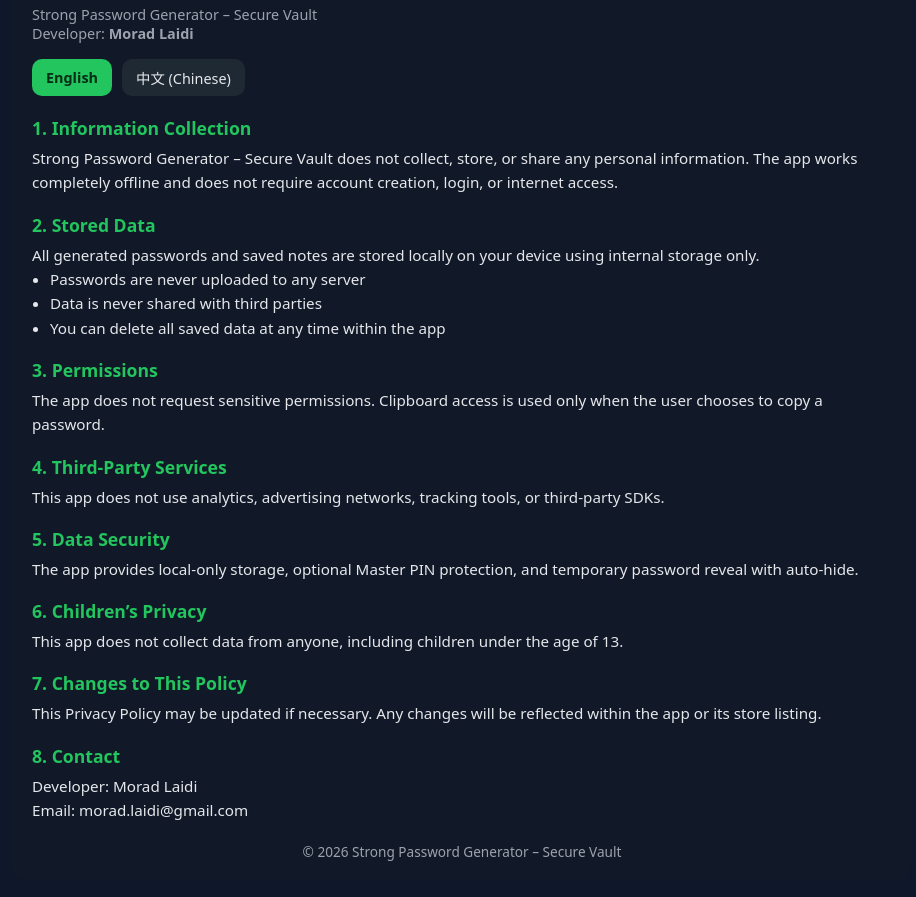
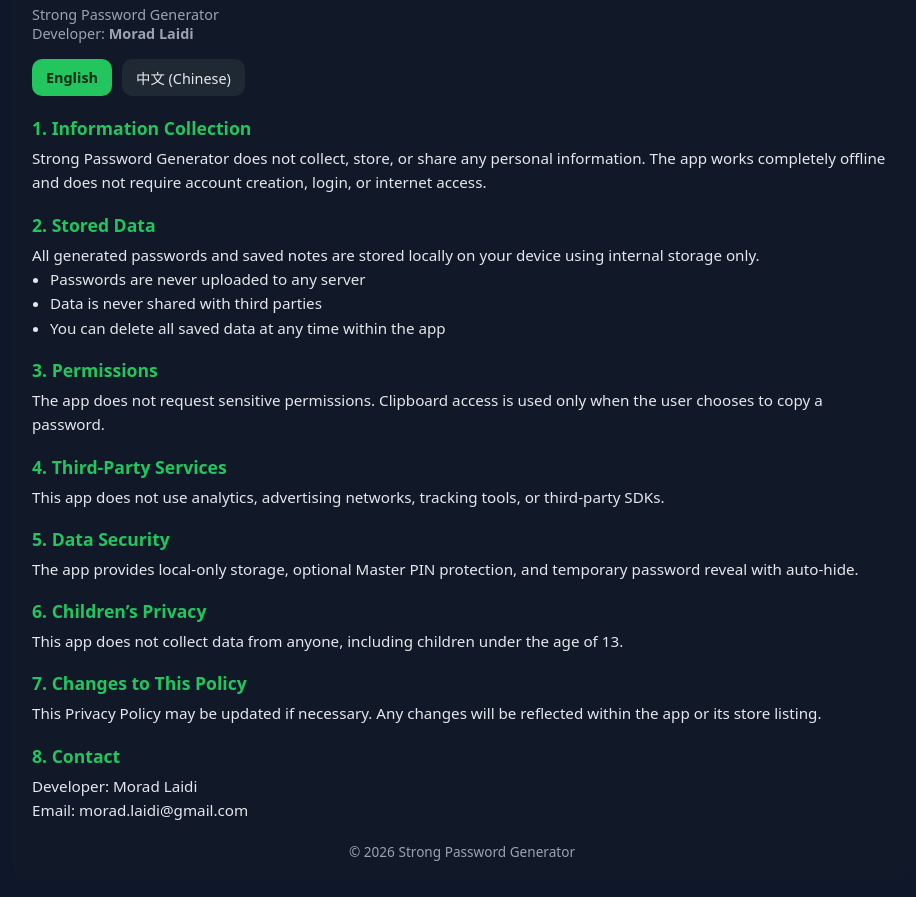
Before and after one commit to abdol5nifri/privacypolicyapp-StrongPasswordGeneratorSecureVault, a plain HTML site: page index.html in a window 1280 px wide. Shown: the part 72-969 px from the top of the page, without its empty margins (178-1094 px from the left). Drawn offline with Linux system fonts and the light colour scheme.

Commit message:
Remove 'Secure Vault' from Privacy Policy text

```diff
--- a/index.html
+++ b/index.html
@@ -117,7 +117,7 @@
 
     <h1>Privacy Policy</h1>
     <div class="subtitle">
-        Strong Password Generator – Secure Vault<br>
+        Strong Password Generator<br>
         Developer: <strong>Morad Laidi</strong>
     </div>
 
@@ -131,7 +131,7 @@
         <section>
             <h2>1. Information Collection</h2>
             <p>
-                Strong Password Generator – Secure Vault does not collect, store, or share any personal information.
+                Strong Password Generator does not collect, store, or share any personal information.
                 The app works completely offline and does not require account creation, login, or internet access.
             </p>
         </section>
@@ -198,7 +198,7 @@
         <section>
             <h2>1. 信息收集</h2>
             <p>
-                Strong Password Generator – Secure Vault 不会收集、存储或共享任何个人信息。
+                Strong Password Generator 不会收集、存储或共享任何个人信息。
                 本应用完全离线运行，无需注册、登录或联网。
             </p>
         </section>
@@ -260,7 +260,7 @@
     </div>
 
     <div class="footer">
-        © 2026 Strong Password Generator – Secure Vault
+        © 2026 Strong Password Generator
     </div>
 
 </div>
```
